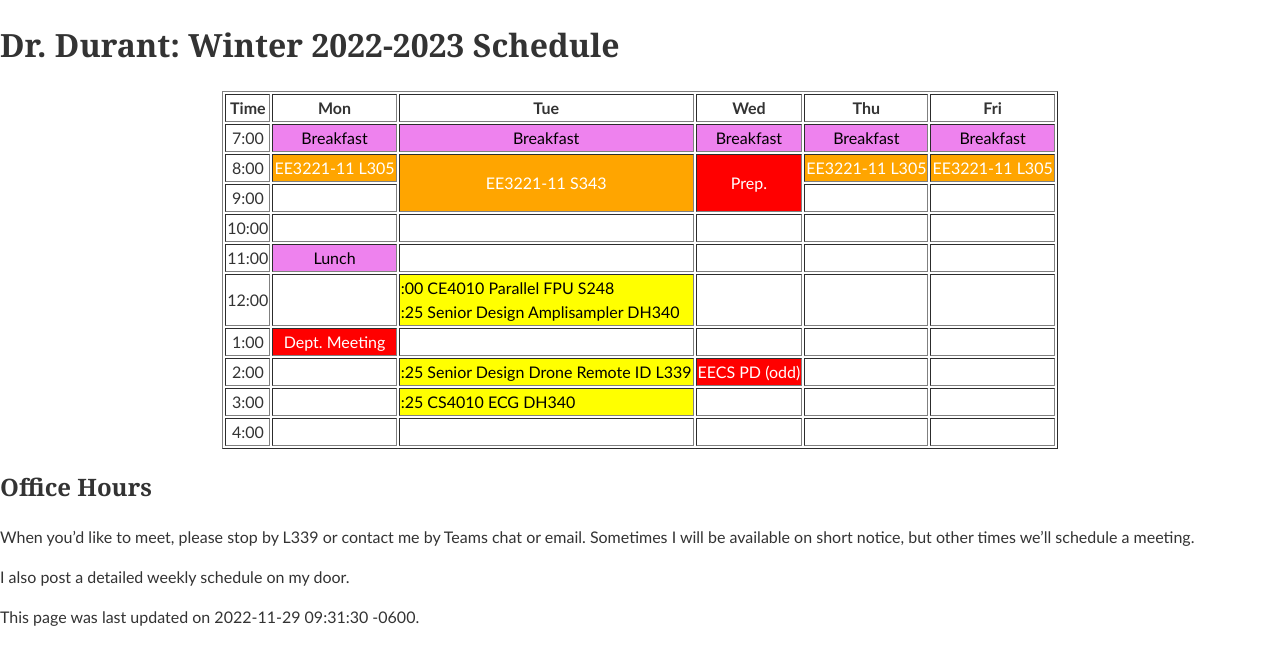
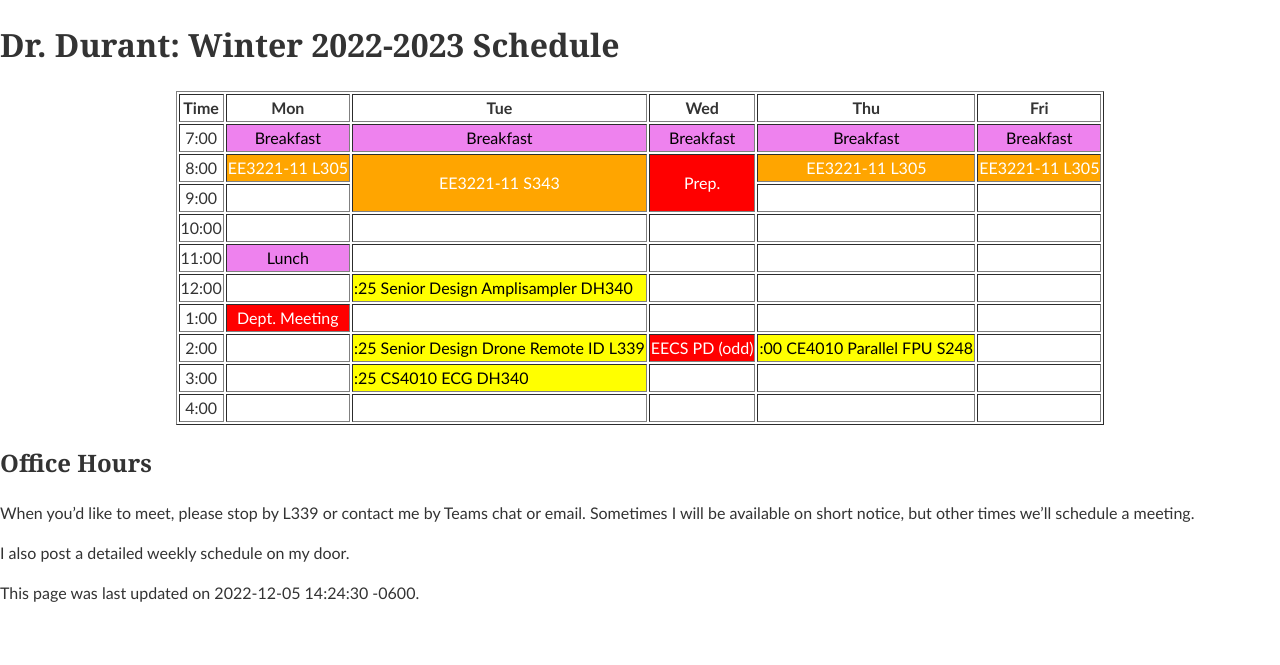
Before and after one commit to edurant/edurant.github.io, a Jekyll site: the page built from sched/w2223.md, in a window 1280 px wide. Shown: the top 665 px of the page. Built offline with Jekyll 4.4.1, drawn with Linux system fonts in a browser that asks for light colours.

```diff
--- a/sched/w2223.md
+++ b/sched/w2223.md
@@ -1,6 +1,6 @@
 ---
 title: "Dr. Durant: Winter 2022-2023 Schedule"
-date: 2022-11-29 09:31:30 -0600
+date: 2022-12-05 14:24:30 -0600
 ---
 
 <style type="text/css">
@@ -13,17 +13,17 @@
 
 <div align="center">
 <table border>
-<tr><th>Time</th>       <th>Mon</th>                            <th>Tue</th>                                                                                    <th>Wed</th>                        <th>Thu</th>                            <th>Fri</th>                            </tr>
-<tr><td>7:00</td>       <td class="lunch">Breakfast</td>        <td class="lunch">Breakfast</td>                                                                <td class="lunch">Breakfast</td>    <td class="lunch">Breakfast</td>        <td class="lunch">Breakfast</td>        </tr>
-<tr><td>8:00</td>       <td class="ee3221">EE3221-11 L305</td>  <td class="ee3221" rowspan="2">EE3221-11 S343</td>                                              <td class="am" rowspan=2>Prep.</td> <td class="ee3221">EE3221-11 L305</td>  <td class="ee3221">EE3221-11 L305</td>  </tr>
-<tr><td>9:00</td>       <td>&nbsp;</td>                                                                                                                                                             <td>&nbsp;</td>                         <td>&nbsp;</td>                         </tr>
-<tr><td>10:00</td>      <td>&nbsp;</td>                         <td>&nbsp;</td>                                                                                 <td>&nbsp;</td>                     <td>&nbsp;</td>                         <td>&nbsp;</td>                         </tr>
-<tr><td>11:00</td>      <td class="lunch">Lunch</td>            <td>&nbsp;</td>                                                                                 <td>&nbsp;</td>                     <td>&nbsp;</td>                         <td>&nbsp;</td>                         </tr>
-<tr><td>12:00</td>      <td>&nbsp;</td>                         <td class="ce4010">:00 CE4010 Parallel FPU S248<br/>:25 Senior Design Amplisampler DH340</td>   <td>&nbsp;</td>                     <td>&nbsp;</td>                         <td>&nbsp;</td>                         </tr>
-<tr><td>1:00</td>       <td class="am">Dept. Meeting</td>       <td>&nbsp;</td>                                                                                 <td>&nbsp;</td>                     <td>&nbsp;</td>                         <td>&nbsp;</td>                         </tr>
-<tr><td>2:00</td>       <td>&nbsp;</td>                         <td class="ce4010">:25 Senior Design Drone Remote ID L339</td>                                  <td class="am">EECS PD (odd)</td>   <td>&nbsp;</td>                         <td>&nbsp;</td>                         </tr>
-<tr><td>3:00</td>       <td>&nbsp;</td>                         <td class="ce4010">:25 CS4010 ECG DH340</td>                                                    <td>&nbsp;</td>                     <td>&nbsp;</td>                         <td>&nbsp;</td>                         </tr>
-<tr><td>4:00</td>       <td>&nbsp;</td>                         <td>&nbsp;</td>                                                                                 <td>&nbsp;</td>                     <td>&nbsp;</td>                         <td>&nbsp;</td>                         </tr>
+<tr><th>Time</th>       <th>Mon</th>                            <th>Tue</th>                                                    <th>Wed</th>                        <th>Thu</th>                                            <th>Fri</th>                            </tr>
+<tr><td>7:00</td>       <td class="lunch">Breakfast</td>        <td class="lunch">Breakfast</td>                                <td class="lunch">Breakfast</td>    <td class="lunch">Breakfast</td>                        <td class="lunch">Breakfast</td>        </tr>
+<tr><td>8:00</td>       <td class="ee3221">EE3221-11 L305</td>  <td class="ee3221" rowspan="2">EE3221-11 S343</td>              <td class="am" rowspan=2>Prep.</td> <td class="ee3221">EE3221-11 L305</td>                  <td class="ee3221">EE3221-11 L305</td>  </tr>
+<tr><td>9:00</td>       <td>&nbsp;</td>                                                                                                                             <td>&nbsp;</td>                                         <td>&nbsp;</td>                         </tr>
+<tr><td>10:00</td>      <td>&nbsp;</td>                         <td>&nbsp;</td>                                                 <td>&nbsp;</td>                     <td>&nbsp;</td>                                         <td>&nbsp;</td>                         </tr>
+<tr><td>11:00</td>      <td class="lunch">Lunch</td>            <td>&nbsp;</td>                                                 <td>&nbsp;</td>                     <td>&nbsp;</td>                                         <td>&nbsp;</td>                         </tr>
+<tr><td>12:00</td>      <td>&nbsp;</td>                         <td class="ce4010">:25 Senior Design Amplisampler DH340</td>    <td>&nbsp;</td>                     <td>&nbsp;</td>                                         <td>&nbsp;</td>                         </tr>
+<tr><td>1:00</td>       <td class="am">Dept. Meeting</td>       <td>&nbsp;</td>                                                 <td>&nbsp;</td>                     <td>&nbsp;</td>                                         <td>&nbsp;</td>                         </tr>
+<tr><td>2:00</td>       <td>&nbsp;</td>                         <td class="ce4010">:25 Senior Design Drone Remote ID L339</td>  <td class="am">EECS PD (odd)</td>   <td class="ce4010">:00 CE4010 Parallel FPU S248</td>    <td>&nbsp;</td>                         </tr>
+<tr><td>3:00</td>       <td>&nbsp;</td>                         <td class="ce4010">:25 CS4010 ECG DH340</td>                    <td>&nbsp;</td>                     <td>&nbsp;</td>                                         <td>&nbsp;</td>                         </tr>
+<tr><td>4:00</td>       <td>&nbsp;</td>                         <td>&nbsp;</td>                                                 <td>&nbsp;</td>                     <td>&nbsp;</td>                                         <td>&nbsp;</td>                         </tr>
 </table>
 </div>
 
```
